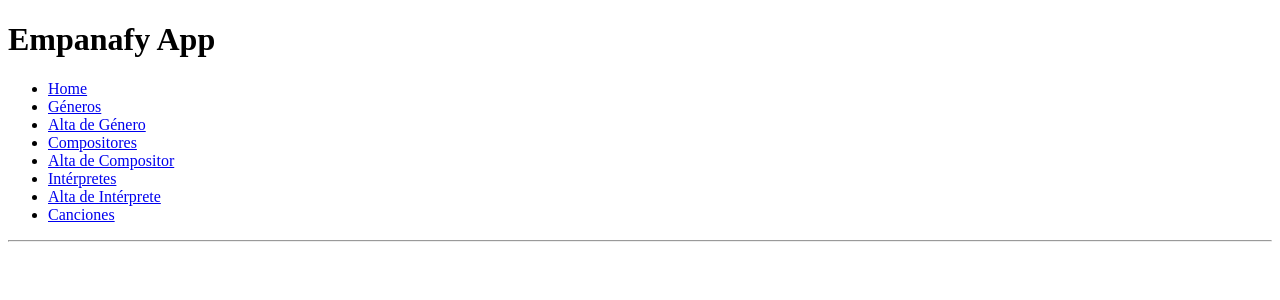
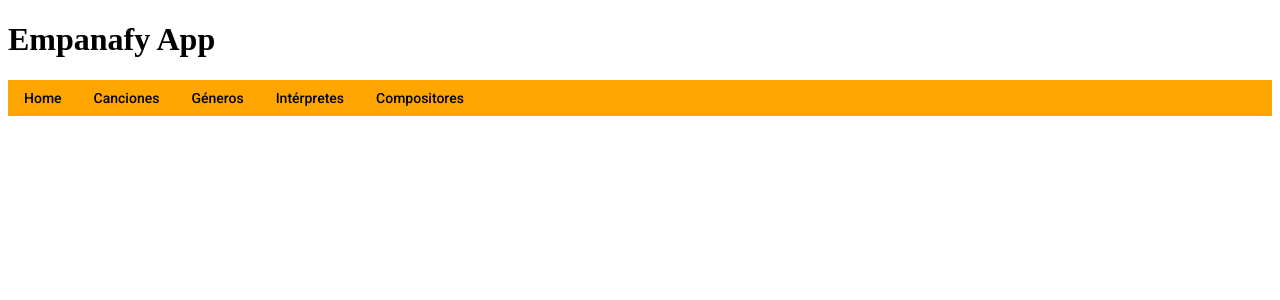
Before and after one commit to ruliniyo/empanafyapp, an Angular app: page / in a window 1280 px wide. Shown: the top 300 px of the page. Built offline with nearby package versions, Linux system fonts and the light colour scheme.

Commit message:
se incorpora tabla para canciones y menu de material

```diff
--- a/src/app/app.component.html
+++ b/src/app/app.component.html
@@ -1,15 +1,28 @@
 <h1>Empanafy App</h1>
 <nav>
-    <ul>
-        <li><a routerLink="/home">Home</a></li>
-        <li><a routerLink="/listado-generos">Géneros</a></li>
-        <li><a routerLink="/alta-genero">Alta de Género</a></li>
-        <li><a routerLink="/listado-compositores">Compositores</a></li>
-        <li><a routerLink="/alta-compositor">Alta de Compositor</a></li>
-        <li><a routerLink="/listado-interpretes">Intérpretes</a></li>
-        <li><a routerLink="/alta-interprete">Alta de Intérprete</a></li>
-        <li><a routerLink="/listado-canciones">Canciones</a></li>
-    </ul>
+    <button mat-button routerLink="/home">Home</button>
+
+    <button mat-button [matMenuTriggerFor]="menu1">Canciones</button>
+    <mat-menu #menu1="matMenu" yPosition="below">
+        <button mat-menu-item routerLink="/listado-canciones">Listado</button>
+    </mat-menu>
+
+    <button mat-button [matMenuTriggerFor]="menu2">Géneros</button>
+    <mat-menu #menu2="matMenu" yPosition="below">
+        <button mat-menu-item routerLink="/alta-genero">Alta</button>
+        <button mat-menu-item routerLink="/listado-generos">Listado</button>
+    </mat-menu>
+
+    <button mat-button [matMenuTriggerFor]="menu3">Intérpretes</button>
+    <mat-menu #menu3="matMenu" yPosition="below">
+        <button mat-menu-item routerLink="/alta-interprete">Alta</button>
+        <button mat-menu-item routerLink="/listado-interpretes">Listado</button>
+    </mat-menu>
+
+    <button mat-button [matMenuTriggerFor]="menu4">Compositores</button>
+    <mat-menu #menu4="matMenu" yPosition="below">
+        <button mat-menu-item routerLink="/alta-compositor">Alta</button>
+        <button mat-menu-item routerLink="/listado-compositores">Listado</button>
+    </mat-menu>
 </nav>
-<hr>
 <router-outlet></router-outlet>
--- a/src/app/components/listado-canciones/listado-canciones.component.html
+++ b/src/app/components/listado-canciones/listado-canciones.component.html
@@ -1,23 +1,42 @@
 <h2>Listado de Canciones</h2>
-<table *ngIf="canciones">
-    <thead>
-        <th>ISMN</th>
-        <th>Título</th>
-        <th>Fecha de Creación</th>
-        <th>Género</th>
-        <th>Duración</th>
-        <th>Puntuación</th>
-        <th></th>
-    </thead>
-    <tbody>
-        <tr *ngFor="let cancion of canciones">
-            <td>{{cancion.ismn}}</td>
-            <td>{{cancion.titulo}}</td>
-            <td>{{cancion.fechaCreacion}}</td>
-            <td>{{cancion.genero.nombre}}</td>
-            <td>{{cancion.duracion * 1000 | date:'mm:ss'}}</td>
-            <td>{{cancion.puntuacion }}</td>
-            <td><button (click)="verFicha(cancion.ismn)">VER</button></td>
-        </tr>
-    </tbody>
+
+<table mat-table [dataSource]="canciones" *ngIf="canciones" class="mat-elevation-z8">
+
+  <ng-container matColumnDef="col_1">
+    <th mat-header-cell *matHeaderCellDef>Código ISMN</th>
+    <td mat-cell *matCellDef="let cancion">{{cancion.ismn}}</td>
+  </ng-container>
+
+  <ng-container matColumnDef="col_2">
+    <th mat-header-cell *matHeaderCellDef>Título</th>
+    <td mat-cell *matCellDef="let cancion">{{cancion.titulo}}</td>
+  </ng-container>
+
+  <ng-container matColumnDef="col_3">
+    <th mat-header-cell *matHeaderCellDef>Género</th>
+    <td mat-cell *matCellDef="let cancion">{{cancion.genero.nombre}}</td>
+  </ng-container>
+
+  <ng-container matColumnDef="col_4">
+    <th mat-header-cell *matHeaderCellDef></th>
+    <td mat-cell *matCellDef="let cancion"><mat-icon (click)="verFicha(cancion.ismn)">open_in_new</mat-icon></td>
+  </ng-container>
+
+  <ng-container matColumnDef="col_5">
+    <th mat-header-cell *matHeaderCellDef>Compositor</th>
+    <td mat-cell *matCellDef="let cancion">{{cancion.compositor.nombre}} {{cancion.compositor.apellidos}} ({{cancion.compositor.nacionalidad}})</td>
+  </ng-container>
+
+  <ng-container matColumnDef="col_6">
+    <th mat-header-cell *matHeaderCellDef>Interprete</th>
+    <td mat-cell *matCellDef="let cancion">{{cancion.interprete.nombre}} {{cancion.interprete.apellidos}} ({{cancion.interprete.nacionalidad}})</td>
+  </ng-container>
+
+  <ng-container matColumnDef="col_7">
+    <th mat-header-cell *matHeaderCellDef>Explícita</th>
+    <td mat-cell *matCellDef="let cancion"><span *ngIf="cancion.explicita" style="color:red;">EXPLICITA</span></td>
+  </ng-container>
+
+  <tr mat-header-row *matHeaderRowDef="columnasAPintar"></tr>
+  <tr mat-row *matRowDef="let row; columns: columnasAPintar;"></tr>
 </table>
--- a/src/app/components/listado-canciones/listado-canciones.component.ts
+++ b/src/app/components/listado-canciones/listado-canciones.component.ts
@@ -12,11 +12,14 @@ import { CancionService } from 'src/app/services/cancion.service';
 export class ListadoCancionesComponent implements OnInit {
 
   canciones:Cancion[] = undefined;
+  columnasAPintar:string[];
 
   constructor(private cancionService: CancionService,
               private router: Router) { }
 
   ngOnInit() {
+
+    this.columnasAPintar = ['col_1','col_2','col_5','col_6','col_3','col_7','col_4'];
 
     this.cancionService.getAll().subscribe(data => {
       this.canciones = data;
--- a/src/styles.css
+++ b/src/styles.css
@@ -1,3 +1,7 @@
 table{
     width: 100%;
 }
+
+nav{
+    background-color: orange;
+}
```
Also changed, not shown: src/app/app-material.module.ts (+5 -2 lines).
